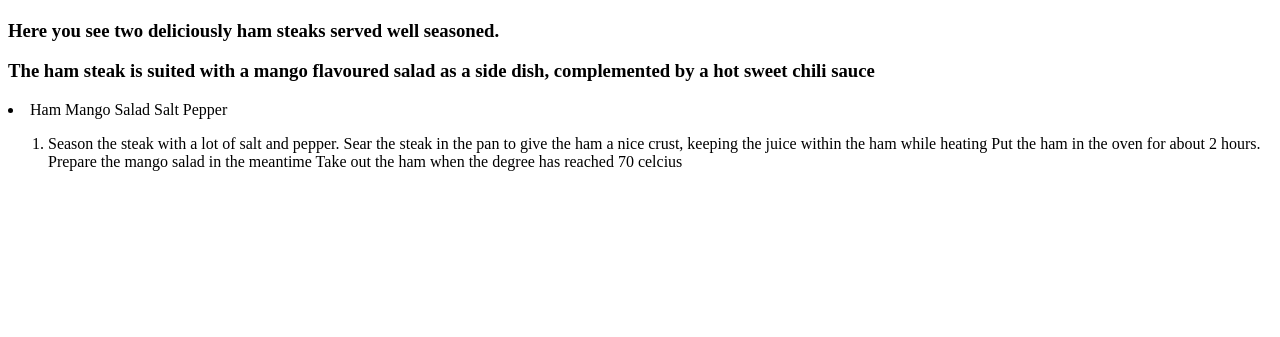
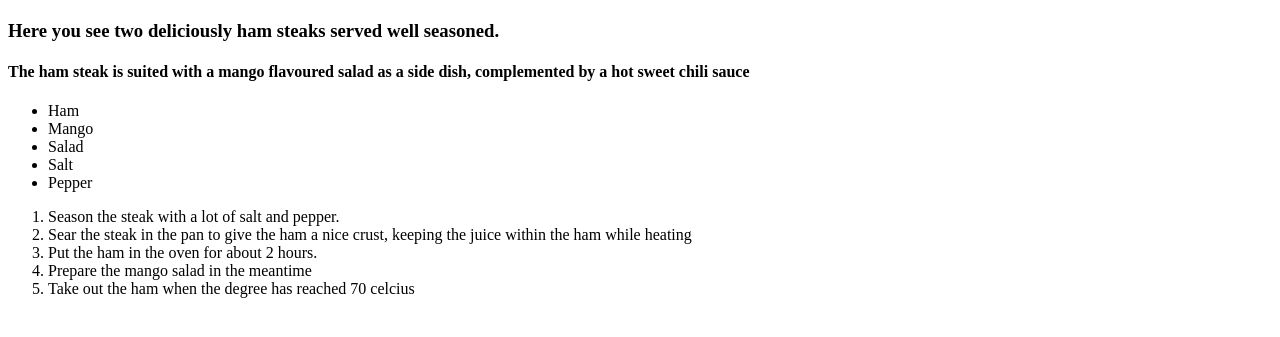
Before and after one commit to Ramsnes/odin-recipes, a plain HTML site: page hamsteak.html in a window 1280 px wide. Shown: the part 383-720 px from the top of the page. Drawn offline with Linux system fonts and the light colour scheme.

Commit message:
hamsteak.html done and lists are correctly set

```diff
--- a/hamsteak.html
+++ b/hamsteak.html
@@ -20,31 +20,30 @@
                 Here you see two deliciously ham steaks served well seasoned.
             </h3>
         </p>
-
         <p>
-            <h3>
+            <h4>
                 The ham steak is suited with a mango flavoured salad as a side dish, complemented by a hot sweet chili sauce
-            </h3>
+            </h4>
         </p>
 
 
-        <li>
-            Ham
-            Mango
-            Salad
-            Salt
-            Pepper
-        </li>
+        <ul>
+            <li>Ham</li>
+            <li>Mango</li>
+            <li>Salad</li>
+            <li>Salt</li>
+            <li>Pepper</li>
+        </ul>
 
         <ol>
-            <li>
-                Season the steak with a lot of salt and pepper.
-                Sear the steak in the pan to give the ham a nice crust, keeping the juice within the ham while heating
-                Put the ham in the oven for about 2 hours.
-                Prepare the mango salad in the meantime
-                Take out the ham when the degree has reached 70 celcius
+            <li>Season the steak with a lot of salt and pepper.</li>
+            <li>Sear the steak in the pan to give the ham a nice crust, keeping the juice within the ham while heating</li>
+            <li>Put the ham in the oven for about 2 hours.</li>
+            <li>Prepare the mango salad in the meantime</li>
+            <li>Take out the ham when the degree has reached 70 celcius</li>
             </li>
         </ol>
+
 
     </body>
 
```
